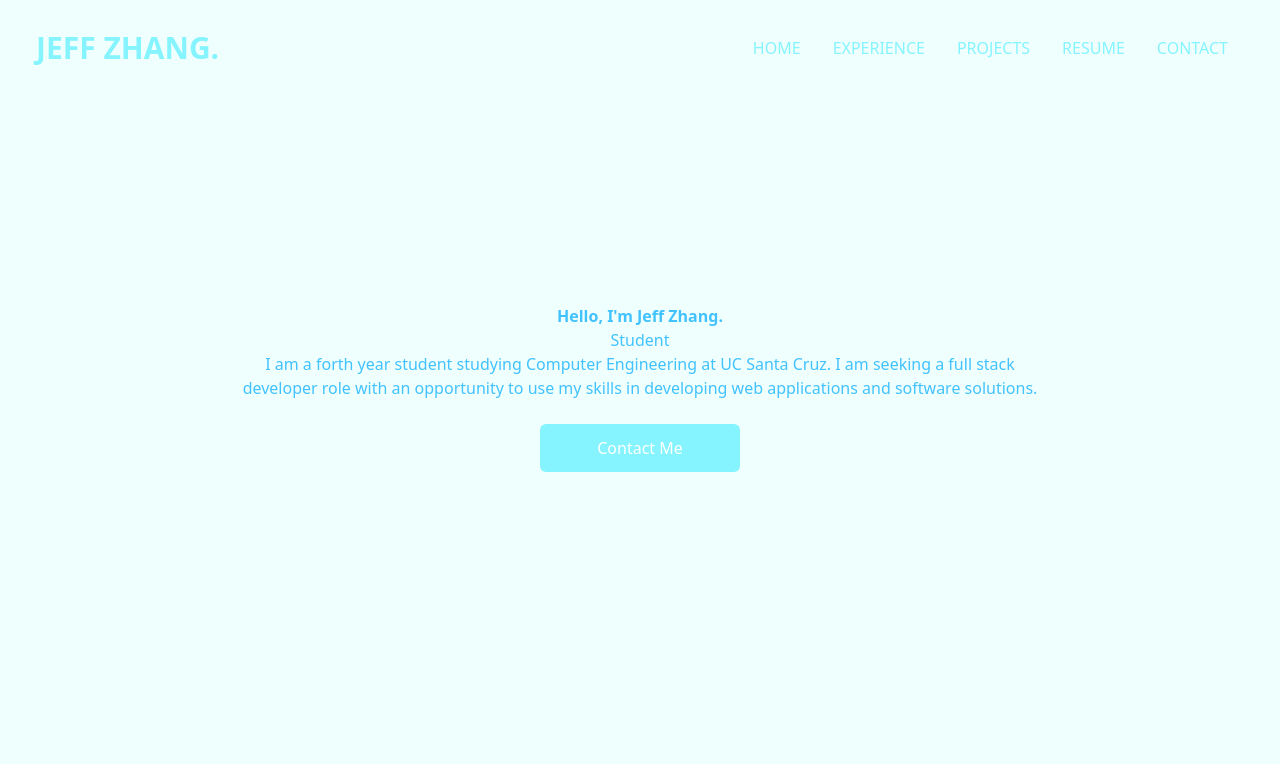
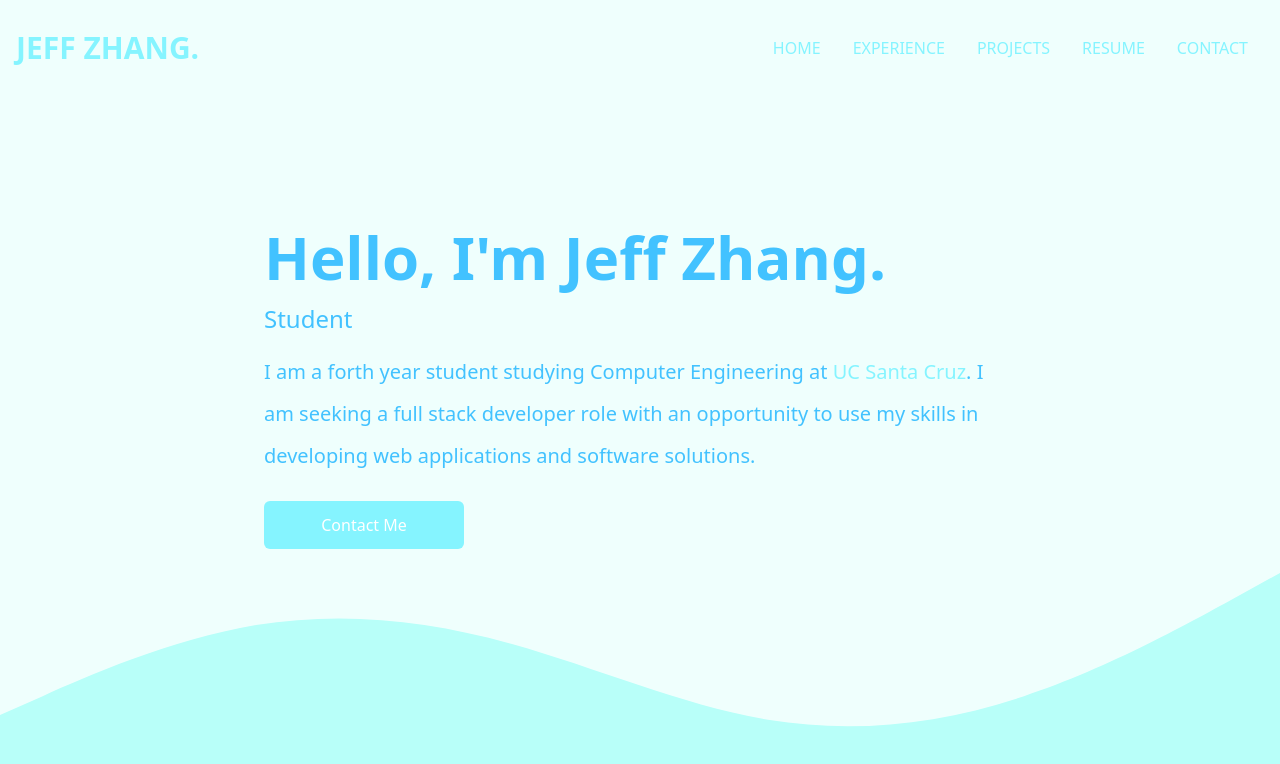
Before and after one commit to Jeffuz/Personal-Portfolio, a React (Create React App) app in the folder portfolio/: page / in a window 1280 px wide. Shown: the top 764 px of the page. Built offline with nearby package versions, Linux system fonts and the light colour scheme.

Commit message:
fix home page aesthetic and add a background wave

```diff
--- a/portfolio/src/App.js
+++ b/portfolio/src/App.js
@@ -3,6 +3,7 @@ import React from 'react';
 import { BrowserRouter, Routes, Route } from 'react-router-dom'
 
 import Home from './pages/home';
+import NoPage from './pages/NoPage';
 
 function App() {
   return (
@@ -10,7 +11,7 @@ function App() {
       <BrowserRouter>
         <Routes>
           <Route index element={<Home />} />
-          {/* <Route path="*" element={<NoPage />} /> */}
+          <Route path="*" element={<NoPage />} />
         </Routes>
       </BrowserRouter>
     </div>
--- a/portfolio/src/components/About.jsx
+++ b/portfolio/src/components/About.jsx
@@ -3,14 +3,26 @@ import React from 'react'
 const About = () => {
     return (
         <div className='text-white'>
-            <div className='max-w-[800px] mt-[-96px] w-full h-screen mx-auto text-center flex flex-col justify-center'>
-                <h1 className='text-[#42C2FF] font-bold'>Hello, I'm Jeff Zhang.</h1>
-                <h3 className='text-[#42C2FF]'>Student</h3>
-                <p className='text-[#42C2FF]'> I am a forth year student studying Computer Engineering at UC Santa Cruz.
+            {/* Background Image */}
+            <div className='absolute bottom-0 w-full'>
+                <svg xmlns='http://www.w3.org/2000/svg' viewBox='0 0 1440 320'>
+                    <path
+                        fill='#B8FFF9'
+                        fill-opacity='1'
+                        d='M0,224L48,202.7C96,181,192,139,288,122.7C384,107,480,117,576,144C672,171,768,213,864,229.3C960,245,1056,235,1152,202.7C1248,171,1344,117,1392,90.7L1440,64L1440,320L1392,320C1344,320,1248,320,1152,320C1056,320,960,320,864,320C768,320,672,320,576,320C480,320,384,320,288,320C192,320,96,320,48,320L0,320Z'
+                    ></path>
+                </svg>
+            </div>
+            {/* Description */}
+            <div className='max-w-[800px] mt-[-96px] w-full h-screen text-left flex flex-col mx-auto justify-center'>
+                <h1 className='text-[#42C2FF] font-poppins text-6xl font-bold leading-16 mx-6'>Hello, I'm Jeff Zhang.</h1>
+                <h3 className='text-[#42C2FF] font-poppins text-2xl font-light leading-[266.667%] mx-6'>Student</h3>
+                <p className='text-[#42C2FF] font-poppins text-xl font-medium leading-[210%] mx-6'> I am a forth year student studying Computer Engineering
+                    at <span className='text-[#85F4FF]'>UC Santa Cruz</span>.
                     I am seeking a full stack developer role with an opportunity to use my skills
                     in developing web applications and software solutions.
                 </p>
-                <button className='bg-[#85F4FF] w-[200px] rounded-md font-medium my-6 mx-auto px-6 py-3'>Contact Me</button>
+                <button className='bg-[#85F4FF] w-[200px] rounded-md font-medium my-6 px-6 py-3 mx-6'>Contact Me</button>
             </div>
         </div>
     )
--- a/portfolio/src/components/Navbar.jsx
+++ b/portfolio/src/components/Navbar.jsx
@@ -10,7 +10,7 @@ const Navbar = () => {
     }
 
     return (
-        <div className='flex justify-between items-center h-24 max-w-[1240px] mx-auto px-4 text-[#85F4FF]'>
+        <div className='flex justify-between items-center h-24 max-w-[1500px] mx-auto px-4 text-[#85F4FF]'>
             <h1 className='w-full text-3xl font-bold'>JEFF ZHANG.</h1>
             <ul className='hidden md:flex'>
                 <li className='p-4'>HOME</li>
```
